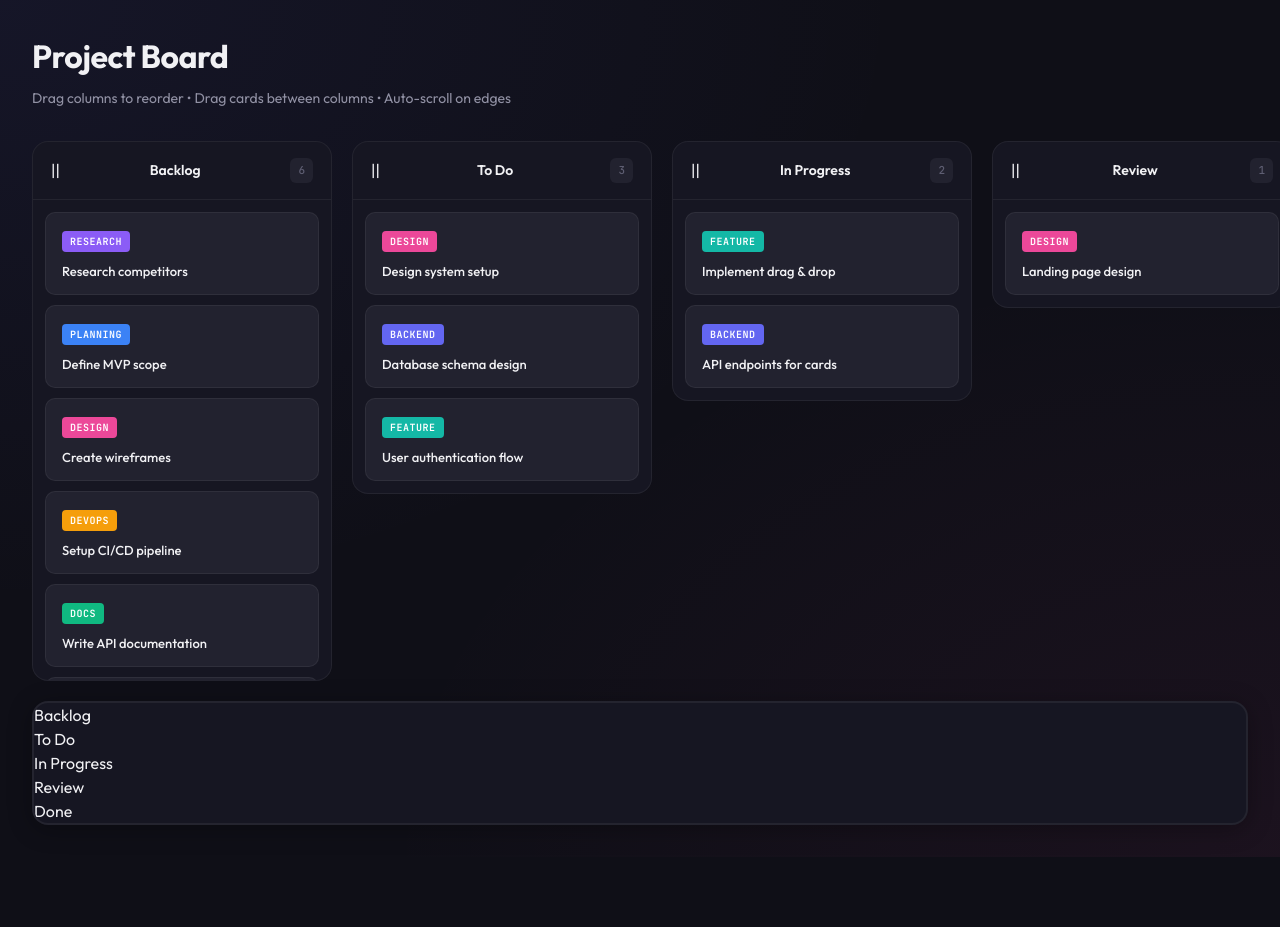
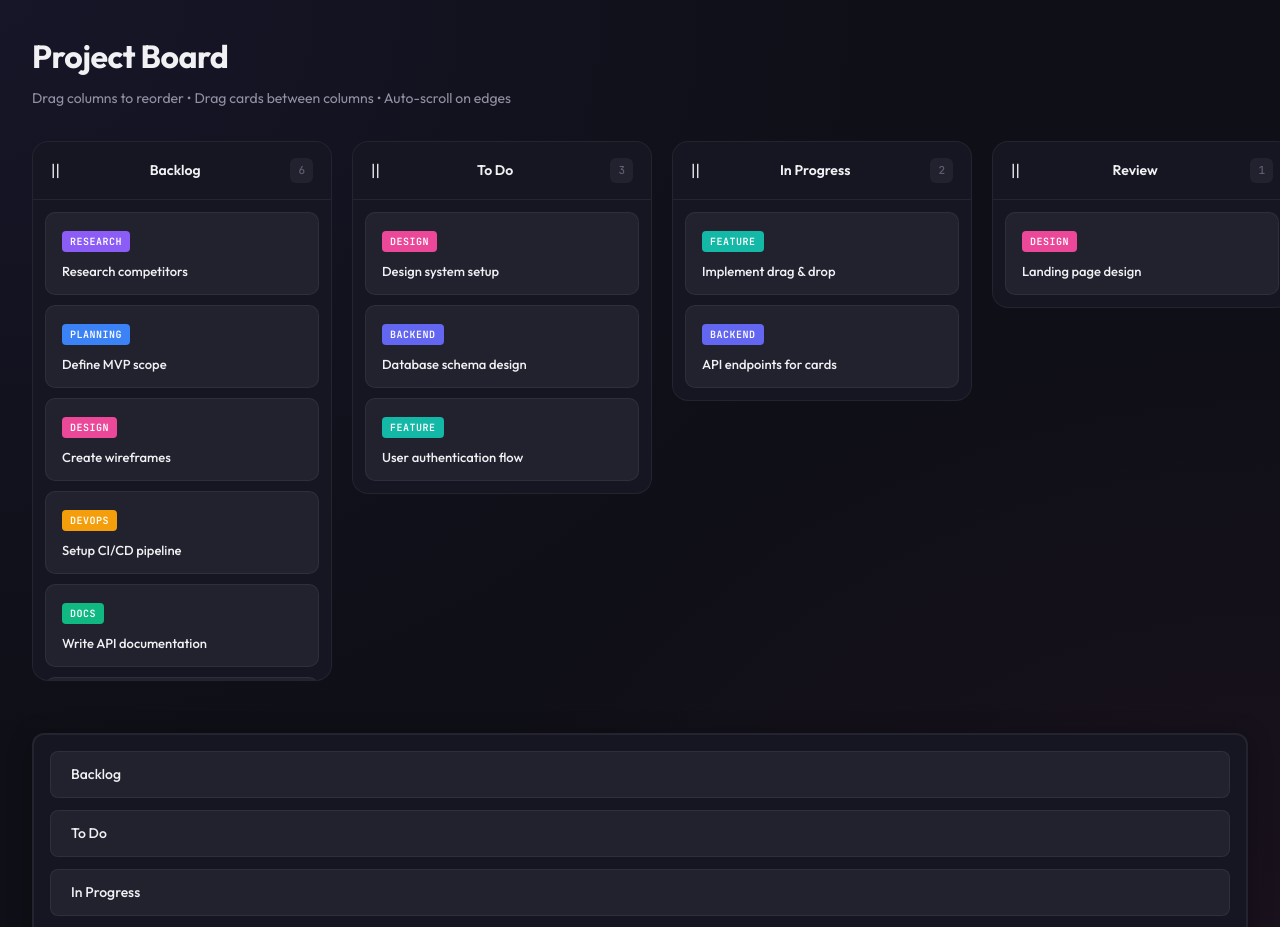
Before and after one commit to synapse/react-dnd, a React (Vite) app: page / in a window 1280 px wide. Shown: the top 927 px of the page. Before the commit the page ends 857 px from the top, so only its background shows below. Built offline with nearby package versions, Linux system fonts and the light colour scheme.

Commit message:
Refactor App component to use vertical layout for columns and enhance styling for draggable items. Updated CSS for demo vertical list and added hover effects for improved user experience.

```diff
--- a/src/App.tsx
+++ b/src/App.tsx
@@ -266,11 +266,11 @@ function App() {
         <Container
           id="column-order2"
           type="column2"
-          direction="horizontal"
+          direction="vertical"
           items={columnOrder}
           onReorder={handleColumnReorder}
+          className="demo-vertical-list"
         >
-          <ul>
           {columnOrder.map((columnId) => {
             const column = columns.find((c) => c.id === columnId);
             if (!column) return null;
@@ -281,12 +281,12 @@ function App() {
                 id={columnId}
                 type="column2"
                 containerId="column-order2"
+                className="demo-list-item"
               >
-                  <li>{column.title}</li>
+                {column.title}
               </Draggable>
             );
           })}
-          </ul>
         </Container>
       </div>
     </DragDropProvider>
--- a/src/components/Draggable.tsx
+++ b/src/components/Draggable.tsx
@@ -16,7 +16,9 @@ export function Draggable({ id, type, containerId, children, className = '', han
   const { dragState, startDrag } = useDragDrop();
   const elementRef = useRef<HTMLDivElement>(null);
 
-  const isBeingDragged = dragState.isDragging && dragState.draggedId === id;
+  const isBeingDragged = dragState.isDragging &&
+    dragState.draggedId === id &&
+    dragState.sourceContainerId === containerId;
 
   const handleMouseDown = (e: React.MouseEvent) => {
     if (!elementRef.current) return;
--- a/src/index.css
+++ b/src/index.css
@@ -330,3 +330,43 @@ body {
   background: var(--accent-soft);
   border-radius: 8px;
 }
+
+/* ===========================================
+   Demo Horizontal List
+   =========================================== */
+
+.demo-vertical-list.container {
+  display: flex;
+  flex-direction: column;
+  gap: 12px;
+  padding: 16px;
+  margin-top: 32px;
+  background: var(--bg-secondary);
+  border-radius: 12px;
+}
+
+.demo-list-item {
+  background: var(--surface);
+  border: 1px solid var(--border);
+  border-radius: 8px;
+  padding: 12px 20px;
+  font-size: 14px;
+  font-weight: 500;
+  color: var(--text-primary);
+  white-space: nowrap;
+}
+
+.demo-list-item:hover {
+  background: var(--surface-hover);
+  border-color: rgba(255, 255, 255, 0.1);
+}
+
+.demo-list-item.draggable--placeholder {
+  background: var(--accent-soft);
+  border: 2px dashed var(--border-active);
+}
+
+.demo-list-item.draggable--dragging {
+  box-shadow: 0 12px 40px rgba(0, 0, 0, 0.4);
+  transform: scale(1.02);
+}
```
Lines whose indentation alone changed are shown as unchanged.
